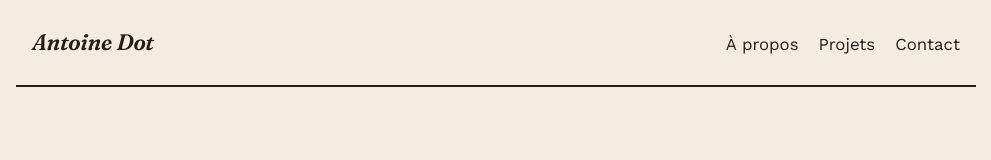
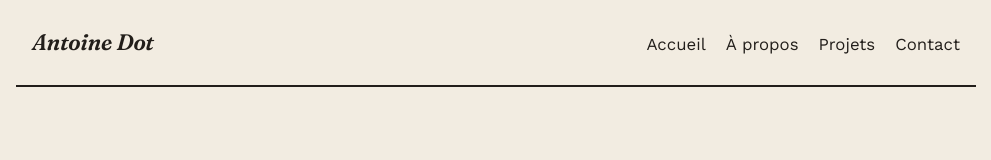
Before and after one commit to Fingollfinn/portfolio_semestre5, a plain HTML site: page index.html in a window 1280 px wide. Shown: the top 160 px of the page, without its empty margins (144-1135 px from the left). Drawn offline with nearby package versions, Linux system fonts and the light colour scheme.

Commit message:
Modification de l'accueil

```diff
--- a/index.html
+++ b/index.html
@@ -16,6 +16,7 @@
     <header class="site-header">
       <h1 class="site-title">Antoine Dot</h1>
       <nav class="site-nav">
+        <a href="#accueil">Accueil</a>
         <a href="#apropos">À propos</a>
         <a href="#projets">Projets</a>
         <a href="#contact">Contact</a>
@@ -23,7 +24,7 @@
     </header>
 
     <main>
-      <section class="hero">
+      <section id="accueil" class="hero">
         <p class="hero-meta">BUT Science des données, parcours VCOD, 3ème année</p>
         <h2>Faire parler les <em>données</em>, simplement.</h2>
         <p class="intro">
```
